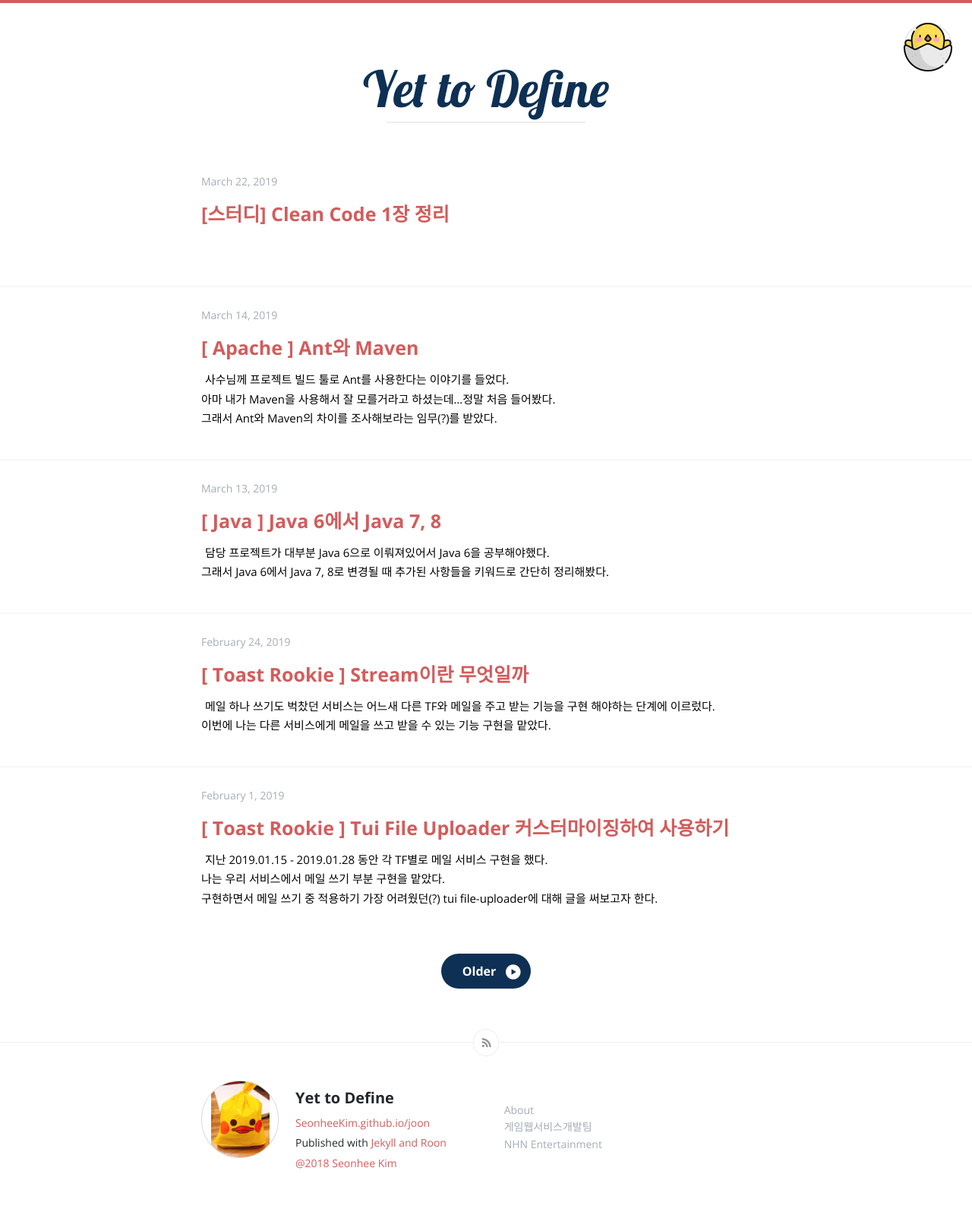
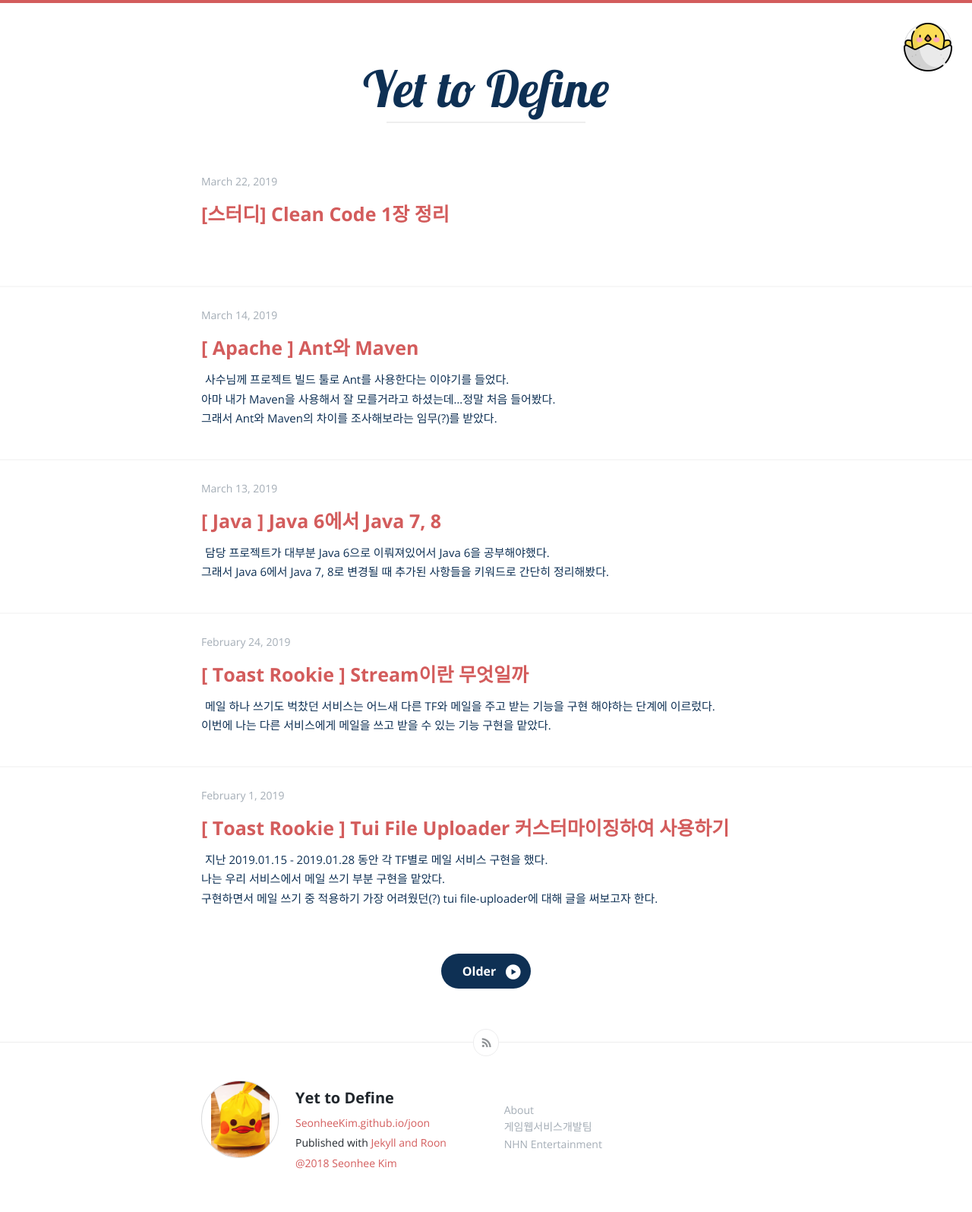
Before and after one commit to vormwald/joon, a Jekyll site: the page built from index.html, in a window 1280 px wide. Shown: the whole page at 76% size. Built offline with Jekyll 4.4.1, drawn with Linux system fonts in a browser that asks for light colours; some web fonts are replaced; Markdown is read by kramdown in place of the engine named in the settings; the list of posts is cut into pages by our own code.

Commit message:
change preview color

```diff
--- a/css/screen.css
+++ b/css/screen.css
@@ -11,7 +11,7 @@ a {
 }
 
 a > p {
-    color: #000000;
+    color: #0e3054;
 }
 
 /* Border at the top of the page */
```
